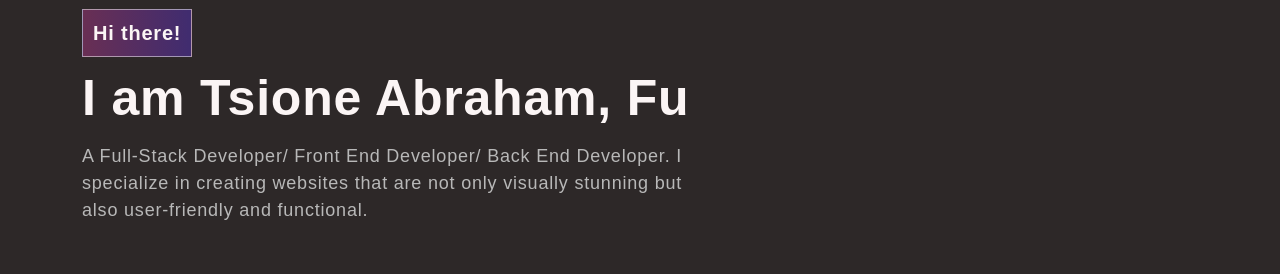
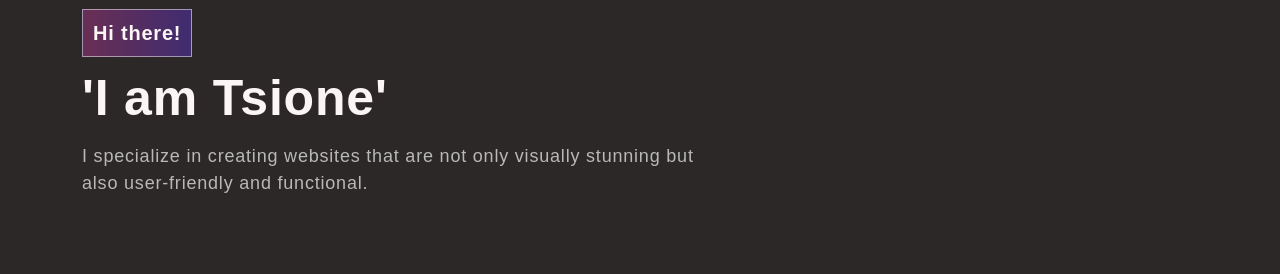
Before and after one commit to TsioneTemesgenAbraham/Portfolio, a React (Create React App) app: page / in a window 1280 px wide. Shown: the part 251-525 px from the top of the page. Built offline with nearby package versions, Linux system fonts and the light colour scheme.

Commit message:
Added more codes on my Poster section

```diff
--- a/src/components/Poster.js
+++ b/src/components/Poster.js
@@ -5,15 +5,16 @@ function Poster() {
   const [lupnum, setLupnum] = useState(0);
   const [isDeleted, setIsDeleted] = useState(false);
   const toChange = [
-    "Software Developer",
+    "I am Tsione Abraham",
+    "I am Software Developer",
     "FullStack Developer",
     "Frontend Developer",
     "Backend Developer",
   ];
   const [text, setText] = useState("");
   const [index, setIndex] = useState(1);
-  const [delta, setDelta] = useState(300 - Math.random() * 100);
-  const period = 1000;
+  const [delta, setDelta] = useState(400 - Math.random() * 100);
+  const period = 2000;
 
   useEffect(() => {
     let ticker = setInterval(() => {
@@ -29,8 +30,8 @@ function Poster() {
     let i = lupnum % toChange.length;
     let fullText = toChange[i];
     let updatedText = isDeleted
-      ? fullText.substring(0, text.length - 1)
-      : fullText.substring(0, text.length + 1);
+      ? fullText.substring(0, text.length - 2)
+      : fullText.substring(0, text.length + 2);
 
     setText(updatedText);
 
@@ -59,12 +60,11 @@ function Poster() {
           <Col xs={12} md={6} xl={7}>
             <span className="tagline">Hi there!</span>
             <h1>
-              I am Tsione Abraham, <span className="wrap">{text}</span>
+              '<span className="wrap">{text}</span>'
             </h1>
             <p>
               {" "}
-              A Full-Stack Developer/ Front End Developer/ Back End Developer. I
-              specialize in creating websites that are not only visually
+              I specialize in creating websites that are not only visually
               stunning but also user-friendly and functional.
             </p>
             <button onClick={() => console.log("connect")}></button>
```
